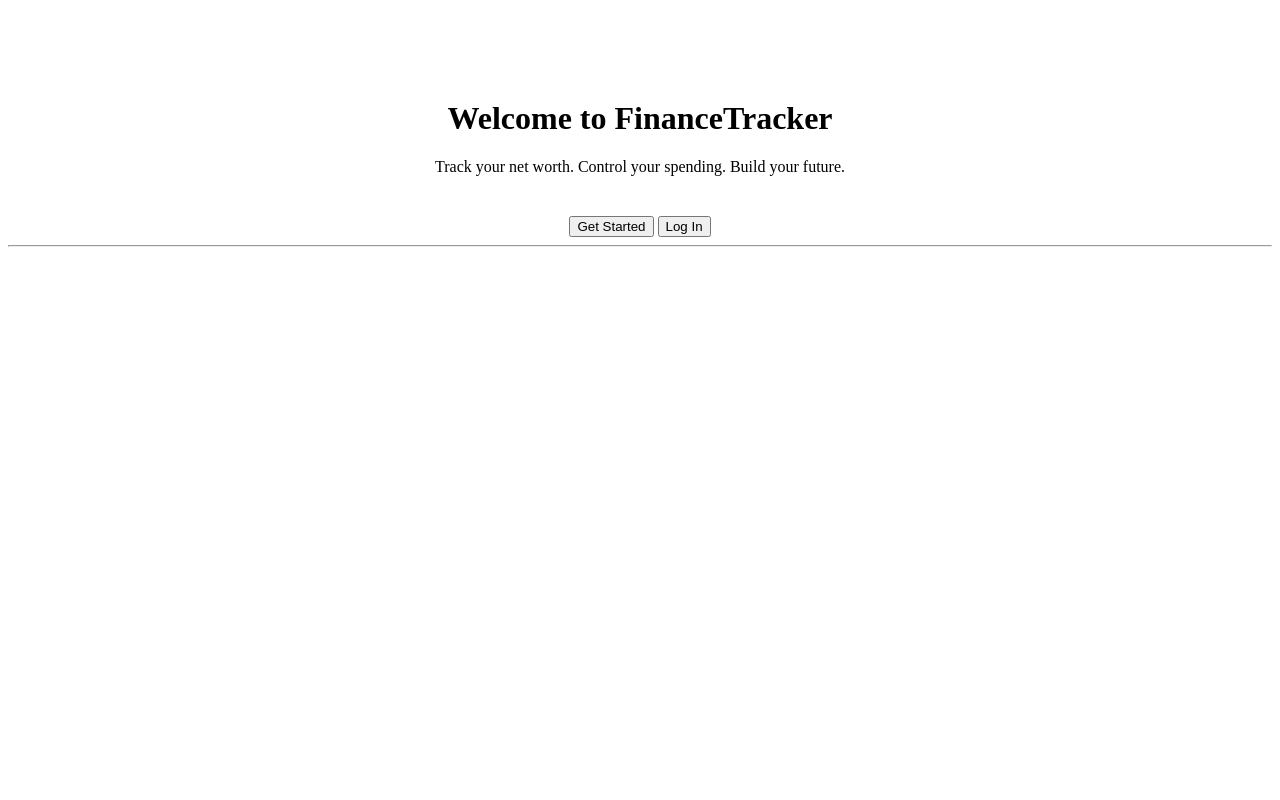
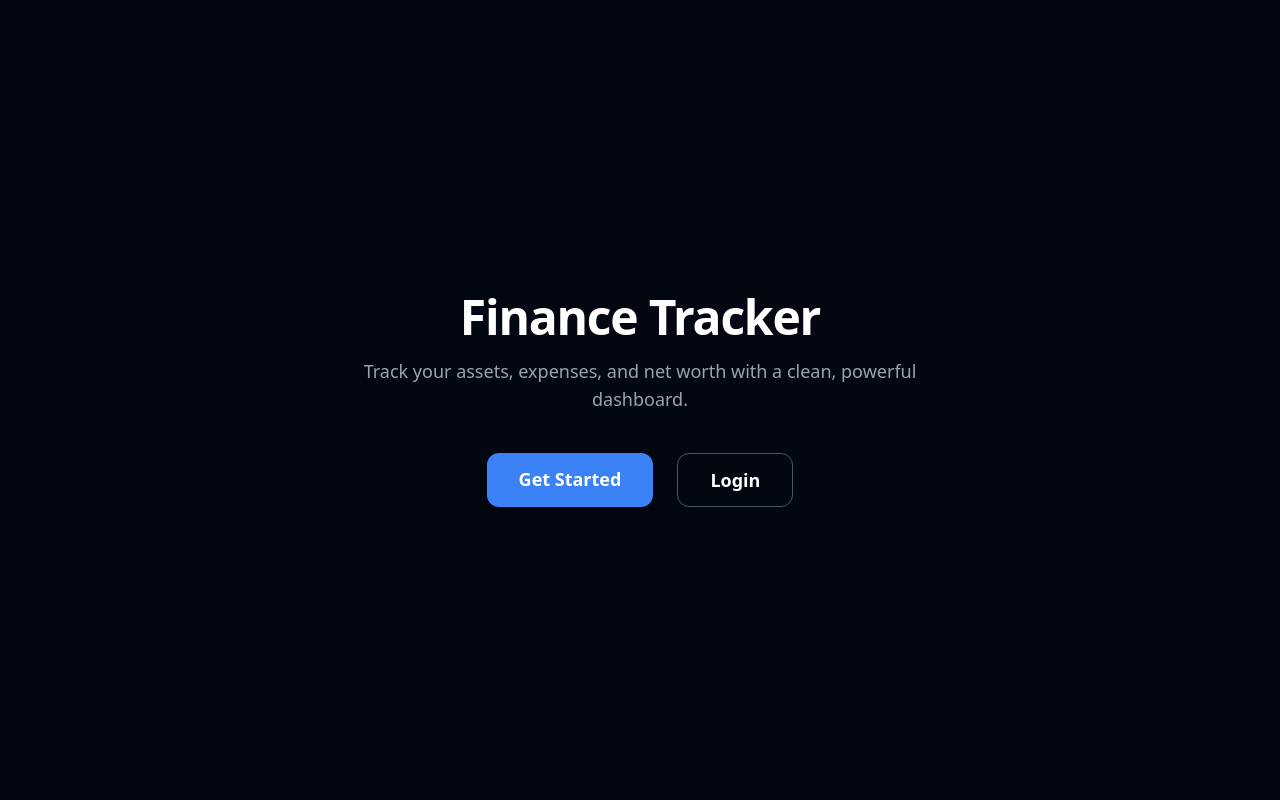
Before and after one commit to alphacentauri718/Personal-Finance-Tracker, a FastAPI app: page / in a window 1280 px wide. Run offline with FastAPI, Linux system fonts and the light colour scheme; some libraries are stand-ins or nearby versions.

Commit message:
UI changes to splash, login, and signup pages

```diff
--- a/templates/splash.html
+++ b/templates/splash.html
@@ -1,19 +1,43 @@
 <!DOCTYPE html>
 <html>
 <head>
-    <title>Personal Finance Tracker</title>
+    <script src="https://cdn.tailwindcss.com"></script>
 </head>
-<body>
-<div style="text-align: center; margin-top: 100px;">
-    <h1>Welcome to FinanceTracker</h1>
-    <p>Track your net worth. Control your spending. Build your future.</p>
 
-    <div style="margin-top: 40px;">
-        <a href="/signup"><button>Get Started</button></a>
-        <a href="/login"><button>Log In</button></a>
+<body class="bg-gray-950 text-white">
+
+<div class="min-h-screen flex flex-col items-center justify-center text-center px-6">
+
+    <h1 class="text-5xl font-extrabold mb-4 tracking-tight">
+        Finance Tracker
+    </h1>
+
+    <p class="text-gray-400 text-lg max-w-xl mb-10">
+        Track your assets, expenses, and net worth with a clean, powerful dashboard.
+    </p>
+
+    <div class="flex gap-6">
+
+        <!-- Primary button -->
+        <a href="/signup"
+           class="bg-blue-500 hover:bg-blue-600 active:scale-95
+                  transition transform
+                  px-8 py-3 rounded-xl font-semibold text-lg shadow-lg">
+            Get Started
+        </a>
+
+        <!-- Secondary button -->
+        <a href="/login"
+           class="border border-gray-600 hover:border-gray-400
+                  hover:bg-gray-800 active:scale-95
+                  transition transform
+                  px-8 py-3 rounded-xl font-semibold text-lg">
+            Login
+        </a>
+
     </div>
+
 </div>
-<hr>
-    {% block content %}{% endblock %}
+
 </body>
 </html>
```
Also changed, not shown: templates/login.html (+34 -7 lines), templates/signup.html (+40 -7 lines).
